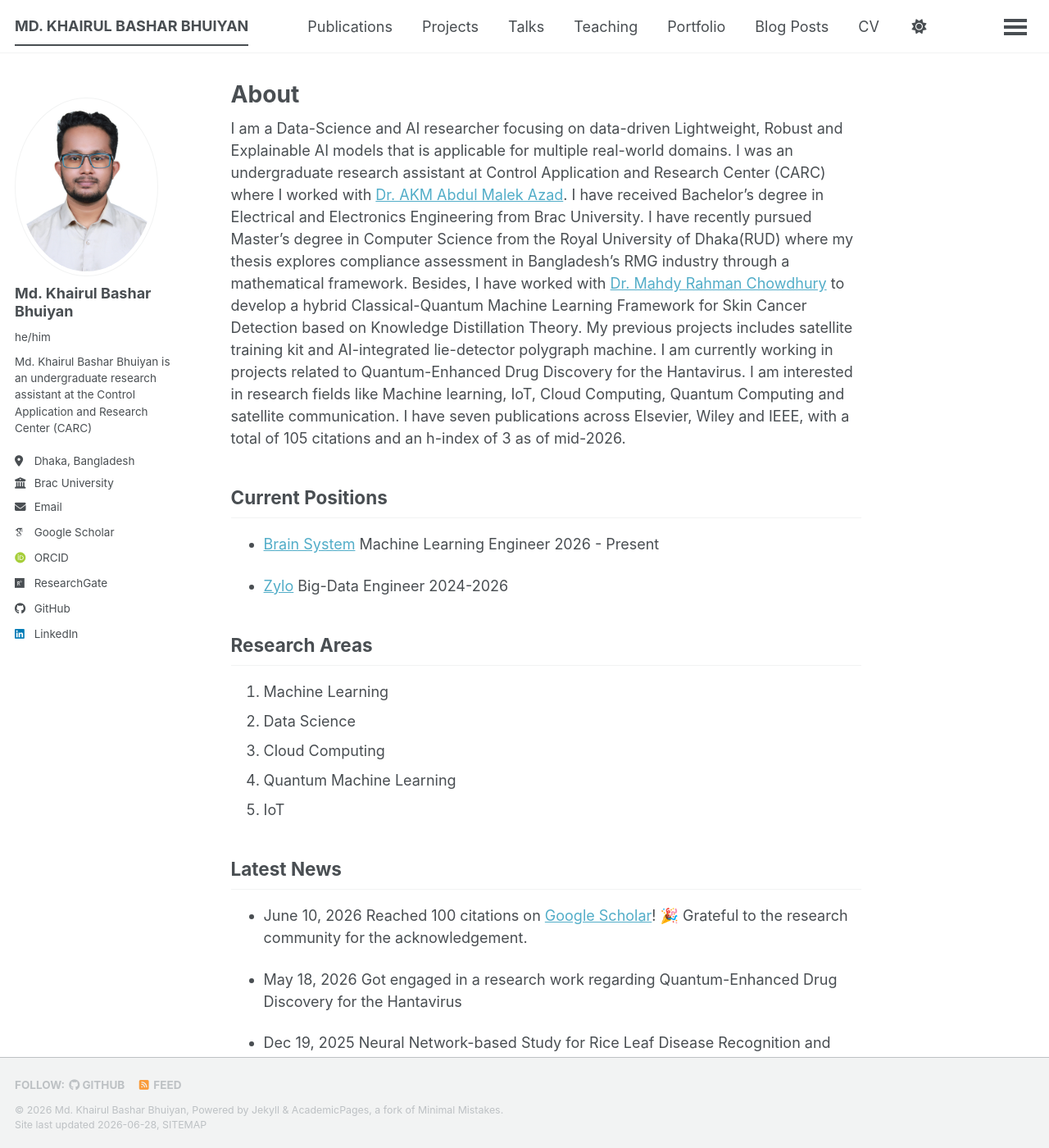
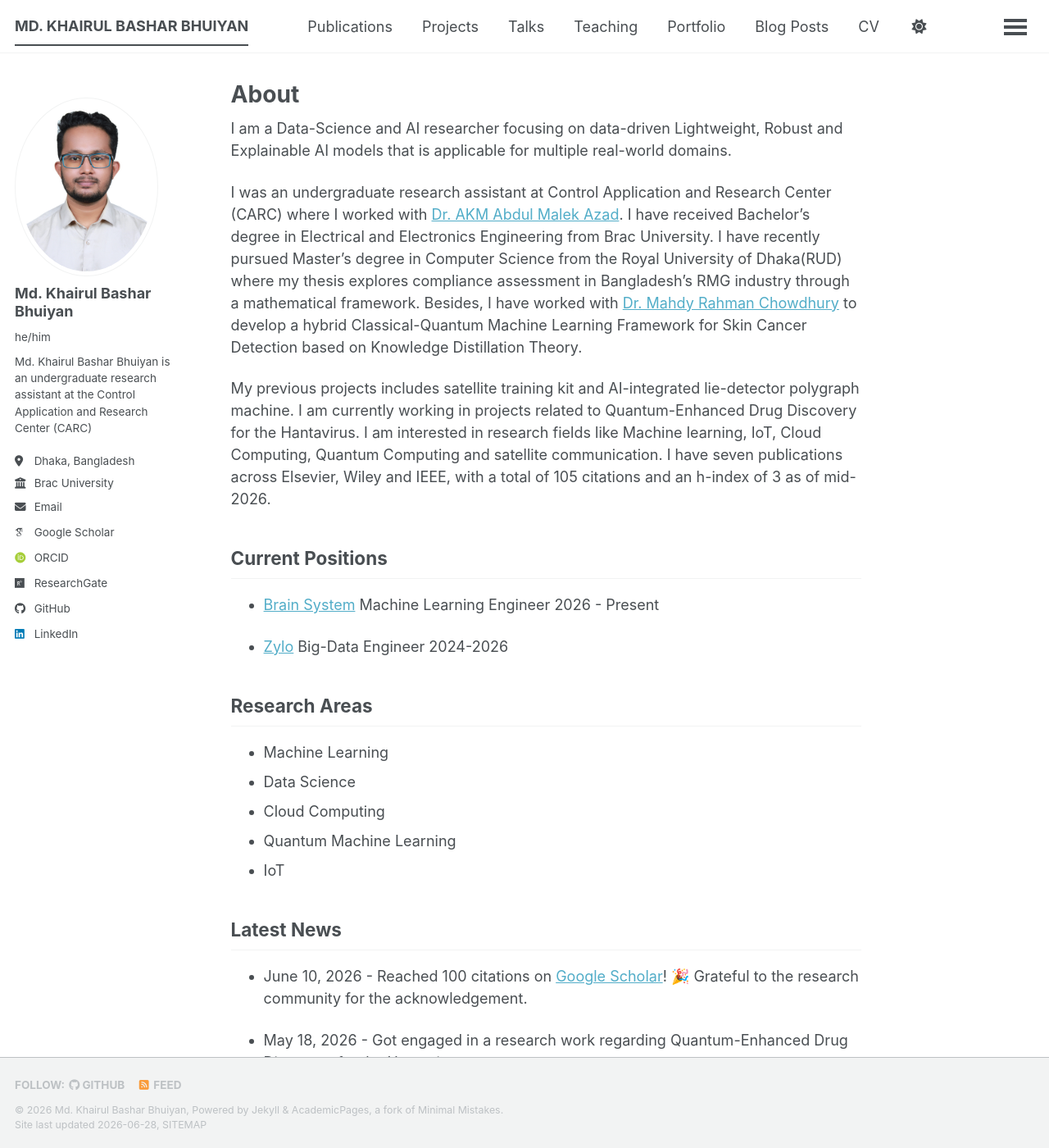
Before and after one commit to KBhuiyan13/kbashar13.github.io, a Jekyll site: the page built from _pages/about.md, in a window 1280 px wide and 1400 px high. Shown: the whole window at 82% size. Built offline with Jekyll 4.4.1, drawn with Linux system fonts in a browser that asks for light colours; some web fonts are replaced; a script bundle is joined from its source files by our own code; library files that are not in the unit come from our copies; part of the change alters nothing that is shown; some of the changed text lies outside the part shown.

Commit message:
Update _pages/about.md page

```diff
--- a/_pages/about.md
+++ b/_pages/about.md
@@ -8,7 +8,11 @@ redirect_from:
   - /about.html
 ---
 
-I am a Data-Science and AI researcher focusing on data-driven Lightweight, Robust and Explainable AI models that is applicable for multiple real-world domains. I was an undergraduate research assistant at Control Application and Research Center (CARC) where I worked with [Dr. AKM Abdul Malek Azad](https://www.bracu.ac.bd/about/people/akm-abdul-malek-azad-phd). I have received Bachelor’s degree in Electrical and Electronics Engineering from Brac University. I have recently pursued Master's degree in Computer Science from the Royal University of Dhaka(RUD) where my thesis explores compliance assessment in Bangladesh's RMG industry through a mathematical framework. Besides, I have worked with [Dr. Mahdy Rahman Chowdhury](http://ece.northsouth.edu/people/mahdy-rahman-chowdhury/) to develop a hybrid Classical-Quantum Machine Learning Framework for Skin Cancer Detection based on Knowledge Distillation Theory. My previous projects includes satellite training kit and AI-integrated lie-detector polygraph machine. I am currently working in projects related to Quantum-Enhanced Drug Discovery for the Hantavirus. I am interested in research fields like Machine learning, IoT, Cloud Computing, Quantum Computing and satellite communication. I have seven publications across Elsevier, Wiley and IEEE, with a total of 105 citations and an h-index of 3 as of mid-2026.
+  I am a Data-Science and AI researcher focusing on data-driven Lightweight, Robust and Explainable AI models that is applicable for multiple real-world domains.
+
+  I was an undergraduate research assistant at Control Application and Research Center (CARC) where I worked with [Dr. AKM Abdul Malek Azad](https://www.bracu.ac.bd/about/people/akm-abdul-malek-azad-phd). I have received Bachelor’s degree in Electrical and Electronics Engineering from Brac University. I have recently pursued Master's degree in Computer Science from the Royal University of Dhaka(RUD) where my thesis explores compliance assessment in Bangladesh's RMG industry through a mathematical framework. Besides, I have worked with [Dr. Mahdy Rahman Chowdhury](http://ece.northsouth.edu/people/mahdy-rahman-chowdhury/) to develop a hybrid Classical-Quantum Machine Learning Framework for Skin Cancer Detection based on Knowledge Distillation Theory.
+
+  My previous projects includes satellite training kit and AI-integrated lie-detector polygraph machine. I am currently working in projects related to Quantum-Enhanced Drug Discovery for the Hantavirus. I am interested in research fields like Machine learning, IoT, Cloud Computing, Quantum Computing and satellite communication. I have seven publications across Elsevier, Wiley and IEEE, with a total of 105 citations and an h-index of 3 as of mid-2026.
 
 Current Positions
 ---
@@ -23,28 +27,28 @@ Big-Data Engineer
 
 Research Areas
 ---
-1. Machine Learning
-2. Data Science
-3. Cloud Computing
-4. Quantum Machine Learning
-5. IoT
+- Machine Learning
+- Data Science
+- Cloud Computing
+- Quantum Machine Learning
+- IoT
 
 Latest News
 ---
-- June 10, 2026        Reached 100 citations on [Google Scholar](https://scholar.google.com/citations?user=j8KDfxUAAAAJ&hl=en)! 🎉 Grateful to the research community for the acknowledgement.
+- June 10, 2026    -    Reached 100 citations on [Google Scholar](https://scholar.google.com/citations?user=j8KDfxUAAAAJ&hl=en)! 🎉 Grateful to the research community for the acknowledgement.
 
-- May 18, 2026         Got engaged in a research work regarding Quantum-Enhanced Drug Discovery for the Hantavirus
+- May 18, 2026     -    Got engaged in a research work regarding Quantum-Enhanced Drug Discovery for the Hantavirus
 
-- Dec 19, 2025         Neural Network-based Study for Rice Leaf Disease Recognition and Classification paper got published in Food Science & Nutrition Journal (Volume 13, Issue 12)
+- Dec 19, 2025     -   Neural Network-based Study for Rice Leaf Disease Recognition and Classification paper got published in Food Science & Nutrition Journal (Volume 13, Issue 12)
 
 Selected Works
 ---
-1. [SG-PBFS: Shortest Gap-Priority Based Fair Scheduling technique for job scheduling in cloud environment](https://doi.org/10.1016/j.future.2023.09.005)
+- [SG-PBFS: Shortest Gap-Priority Based Fair Scheduling technique for job scheduling in cloud environment](https://doi.org/10.1016/j.future.2023.09.005)
 
-2. [Priority based job scheduling technique that utilizes gaps to increase the efficiency of job distribution in cloud computing](https://www.sciencedirect.com/science/article/abs/pii/S2210537923000975)
+- [Priority based job scheduling technique that utilizes gaps to increase the efficiency of job distribution in cloud computing](https://www.sciencedirect.com/science/article/abs/pii/S2210537923000975)
 
-3. [Neural Network-based Study for Rice Leaf Disease Recognition and Classification: A Comparative Analysis Between Feature-Based Model and Direct Imaging Model](http://dx.doi.org/10.1002/fsn3.71350)
+- [Neural Network-based Study for Rice Leaf Disease Recognition and Classification: A Comparative Analysis Between Feature-Based Model and Direct Imaging Model](http://dx.doi.org/10.1002/fsn3.71350)
 
-4. [MRAN-VQA: Multimodal Recursive Attention Network for Visual Question Answering](https://www.sciencedirect.com/science/article/pii/S2215098625002873)
+- [MRAN-VQA: Multimodal Recursive Attention Network for Visual Question Answering](https://www.sciencedirect.com/science/article/pii/S2215098625002873)
 
 ---
```
